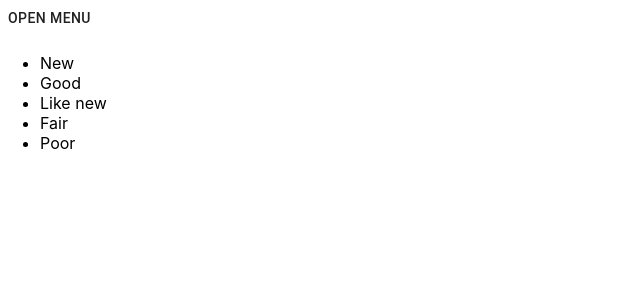
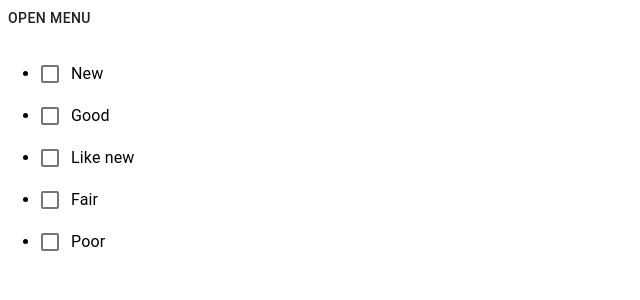
Before and after one commit to imteekay/mercari-search, a Next.js app: page /search/Filters/Condition/ConditionList in a window 1280 px wide. Shown: the top 300 px of the page, without its empty margins (0-640 px from the left). Built offline with nearby package versions, Linux system fonts and the light colour scheme.

Commit message:
Build state management for route. query string, and checkbox

```diff
--- /dev/null
+++ b/app/Product/Categories/conditions.ts
@@ -0,0 +1,15 @@
+export enum Condition {
+  New = 'New',
+  Good = 'Good',
+  LikeNew = 'Like new',
+  Fair = 'Fair',
+  Poor = 'Poor',
+}
+
+export const conditions = [
+  Condition.New,
+  Condition.Good,
+  Condition.LikeNew,
+  Condition.Fair,
+  Condition.Poor,
+];
--- a/pages/search/Filters/Condition/ConditionList.tsx
+++ b/pages/search/Filters/Condition/ConditionList.tsx
@@ -1,8 +1,36 @@
+import { ChangeEvent } from 'react';
+
+import FormControlLabel from '@material-ui/core/FormControlLabel';
+import Checkbox from '@material-ui/core/Checkbox';
+
+import { conditions } from 'Product/Categories/conditions';
+import { useQueryStringForCheckbox } from '../../hooks/useQueryStringForCheckbox';
+
 const ConditionList = () => {
+  const { updateRouteURL, isChecked } = useQueryStringForCheckbox('conditions');
+
+  const onChange =
+    (condition: string) =>
+    (_: ChangeEvent<HTMLInputElement>, checked: boolean) => {
+      updateRouteURL(condition, checked);
+    };
+
   return (
     <ul>
-      {['New', 'Good', 'Like new', 'Fair', 'Poor'].map((condition) => (
-        <li>{condition}</li>
+      {conditions.map((condition) => (
+        <li>
+          <FormControlLabel
+            control={
+              <Checkbox
+                color="primary"
+                name={`condition-${condition}`}
+                onChange={onChange(condition)}
+                checked={isChecked(condition)}
+              />
+            }
+            label={condition}
+          />
+        </li>
       ))}
     </ul>
   );
--- /dev/null
+++ b/pages/search/hooks/useQueryStringForCheckbox/index.ts
@@ -0,0 +1,56 @@
+import { useRouter } from 'next/router';
+
+function buildCheckedFields(fields: string | string[] | undefined) {
+  if (fields === undefined) {
+    return [];
+  }
+
+  if (typeof fields === 'string') {
+    return [fields];
+  }
+
+  return fields;
+}
+
+export function useQueryStringForCheckbox(fieldName: string) {
+  const { push, pathname, query } = useRouter();
+  const checkedFields = buildCheckedFields(query[fieldName]);
+
+  function buildQueryStringWhenChecked(fieldValue: string) {
+    return {
+      ...query,
+      [fieldName]: [...checkedFields, fieldValue],
+    };
+  }
+
+  function buildQueryStringWhenUnchecked(fieldValue: string) {
+    return {
+      ...query,
+      [fieldName]: checkedFields.filter(
+        (queryField) => queryField !== fieldValue,
+      ),
+    };
+  }
+
+  function buildQueryString(fieldValue: string, checked: boolean) {
+    return checked
+      ? buildQueryStringWhenChecked(fieldValue)
+      : buildQueryStringWhenUnchecked(fieldValue);
+  }
+
+  function updateRouteURL(fieldValue: string, checked: boolean) {
+    push({
+      pathname: pathname,
+      query: buildQueryString(fieldValue, checked),
+    });
+  }
+
+  function isChecked(fieldValue: string) {
+    return checkedFields.includes(fieldValue);
+  }
+
+  return {
+    updateRouteURL,
+    isChecked,
+  };
+}
```
